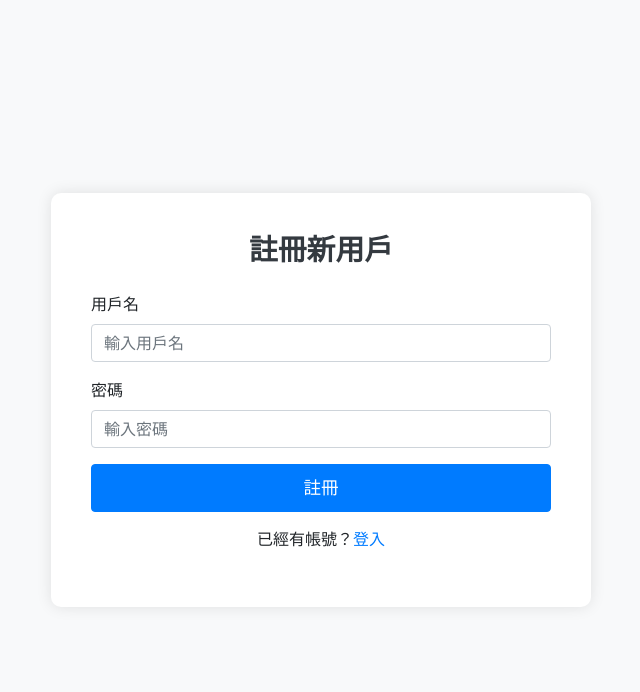
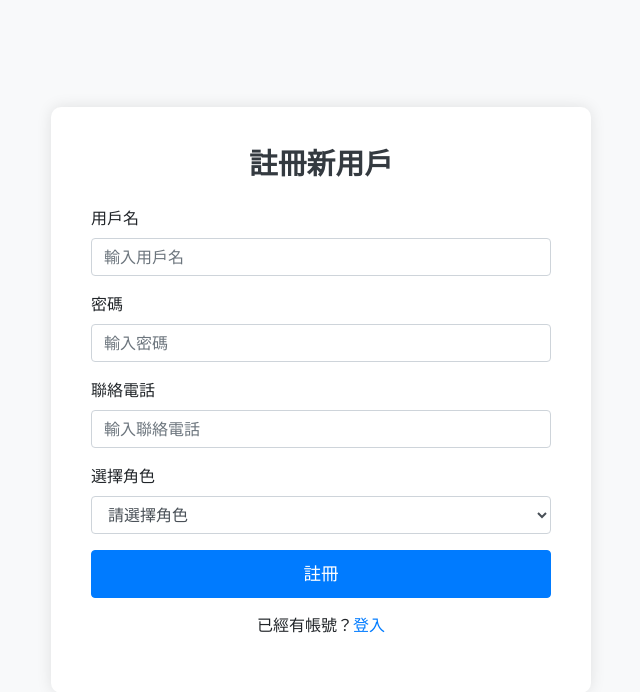
Before and after one commit to tzuuuuuu/team6, a Flask app: page /register in a window 1280 px wide. Shown: the top 692 px of the page, without its empty margins (319-959 px from the left). Run offline with Flask 3, Linux system fonts and the light colour scheme; some libraries are stand-ins or nearby versions.

Commit message:
增加了聯絡方式和身份

```diff
--- a/templates/register.html
+++ b/templates/register.html
@@ -56,6 +56,19 @@
                             <label for="password">密碼</label>
                             <input type="password" class="form-control" name="password" placeholder="輸入密碼" required>
                         </div>
+                        <div class="form-group">
+                            <label for="contact_number">聯絡電話</label>
+                            <input type="text" class="form-control" name="contact_number" placeholder="輸入聯絡電話" required>
+                        </div>
+                        <div class="form-group">
+                            <label for="role">選擇角色</label>
+                            <select class="form-control" name="role" required>
+                                <option value="" disabled selected>請選擇角色</option>
+                                <option value="seller">商家</option>
+                                <option value="customer">顧客</option>
+                                <option value="delivery">送貨員</option>
+                            </select>
+                        </div>
                         <button type="submit" class="btn btn-primary register-btn">註冊</button>
                     </form>
                     <p class="login-link">已經有帳號？<a href="/login">登入</a></p>
```
